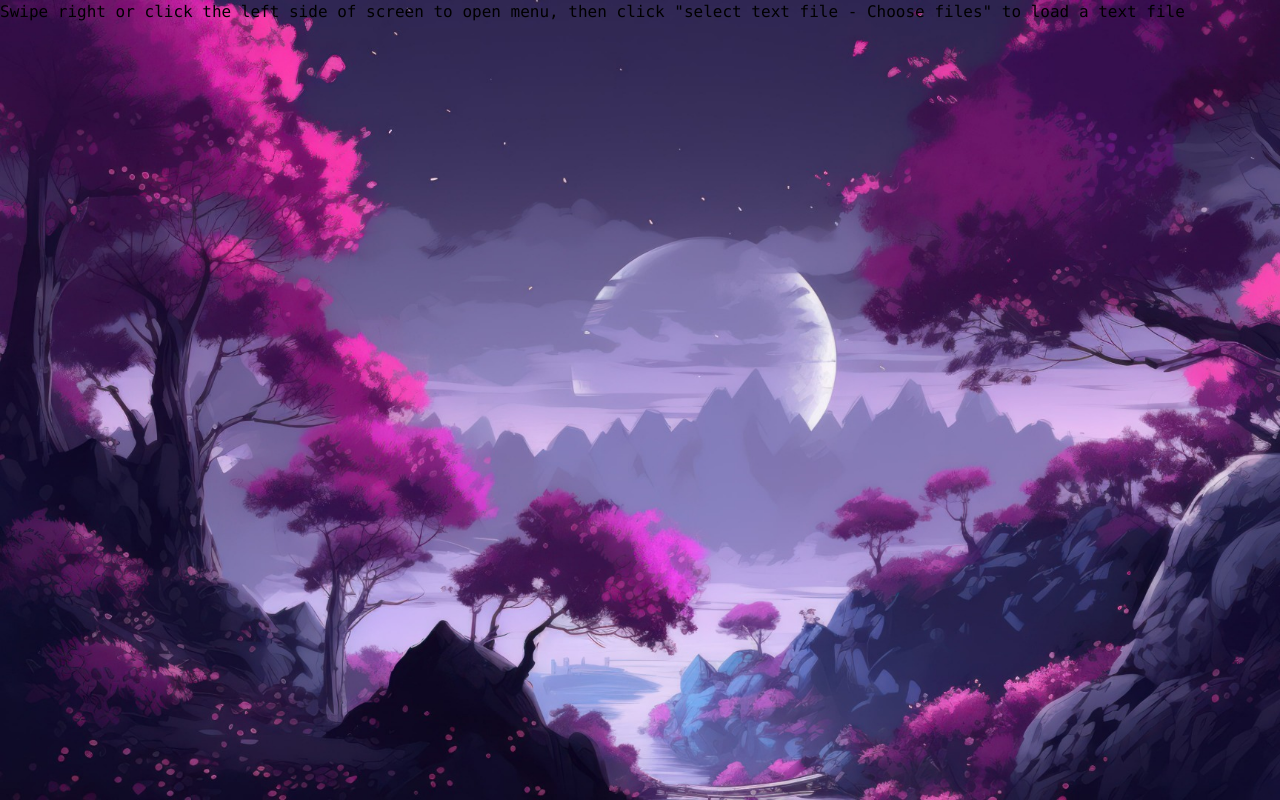
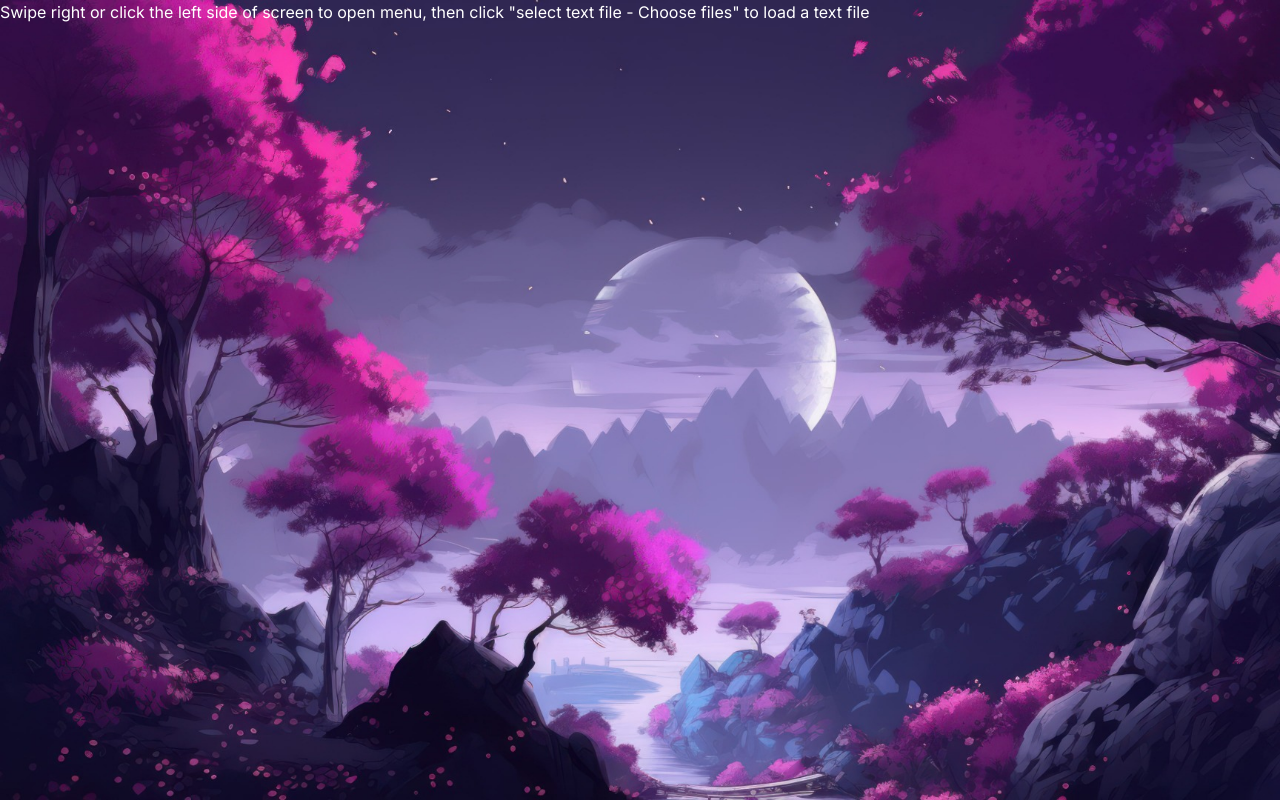
Before and after one commit to b-kucherepa/Wedjat-Reader, a Next.js app: page / in a window 1280 px wide. Built offline with nearby package versions, Linux system fonts and the light colour scheme.

Commit message:
feat: add text font color and size options

```diff
--- a/src/app/menuCurtain.tsx
+++ b/src/app/menuCurtain.tsx
@@ -6,6 +6,8 @@ import ShowStart from "./optionShowStart";
 import RandomShowOption from "./optionShowRandom";
 import BgSort from "./optionBgSort";
 import IntervalShowOption from "./optionShowInterval";
+import OptionTextColor from "./optionTextColor";
+import OptionTextSize from "./optionTextSize";
 
 function MenuCurtain() {
   const EXPANDED_WIDTH: number = 100;
@@ -131,6 +133,20 @@ function MenuCurtain() {
 
         <hr className="col-span-4" />
 
+        <label className="shrink-0 row-span-2">Text:</label>
+
+        <label>color:</label>
+        <div className="col-span-2">
+          <OptionTextColor />
+        </div>
+
+        <label>size:</label>
+        <div className="col-span-2">
+          <OptionTextSize />
+        </div>
+
+        <hr className="col-span-4" />
+
         <label className="shrink-0 row-span-2">Back&shy;ground:</label>
 
         <label>sort by:</label>
--- /dev/null
+++ b/src/app/optionTextColor.tsx
@@ -0,0 +1,18 @@
+import { ChangeEvent, useContext } from "react";
+import { TextContext } from "./page";
+
+function OptionTextColor (props: any) {
+  const textContext = useContext(TextContext);
+  function handleChange(e: ChangeEvent<HTMLInputElement>): void {
+    textContext.setValues({
+      ...textContext.values,
+      color: e.target.value,
+    });
+  }
+
+  return (
+    <input id="interval-number" type="color" onChange={handleChange} className="bg-black"/>
+  );
+}
+
+export default OptionTextColor;
--- /dev/null
+++ b/src/app/optionTextSize.tsx
@@ -0,0 +1,18 @@
+import { ChangeEvent, useContext } from "react";
+import { TextContext } from "./page";
+
+function OptionTextSize (props: any) {
+  const textContext = useContext(TextContext);
+  function handleChange(e: ChangeEvent<HTMLInputElement>): void {
+    textContext.setValues({
+      ...textContext.values,
+      size: parseInt(e.target.value),
+    });
+  }
+
+  return (
+    <input id="interval-number" type="number" value={textContext.values.size} min={4} max={256} onChange={handleChange} className="bg-black"/>
+  );
+}
+
+export default OptionTextSize;
--- a/src/app/page.tsx
+++ b/src/app/page.tsx
@@ -7,9 +7,15 @@ import MenuCurtain from "./menuCurtain";
 import RenderArea from "./renderArea";
 
 const DEFAULT_TEXT_VALUES: {
-  text: string;
+  text: string,
+  color: string,
+  size: number,
+  family: string,
 } = {
   text: `Swipe right or click the left side of screen to open menu, then click "select text file - Choose files" to load a text file`,
+  color: "#FFFFFF",
+  size: 16,
+  family: "Times New Roman"
 };
 
 const DEFAULT_BG_IMAGE: BgImage = new BgImage(
--- a/src/app/renderArea.tsx
+++ b/src/app/renderArea.tsx
@@ -5,8 +5,15 @@ function RenderArea() {
   const textContext = useContext(TextContext);
 
   return (
-    <div id="renderArea" className="text">
-      <pre className="whitespace-pre-wrap">{textContext.values.text}</pre>
+    <div
+      id="renderArea"
+      className="text whitespace-pre-wrap"
+      style={{
+        color: textContext.values.color ?? "#FFFFFF",
+        fontSize: textContext.values.size ?? 16
+      }}
+    >
+      {textContext.values.text}
     </div>
   );
 }
```
